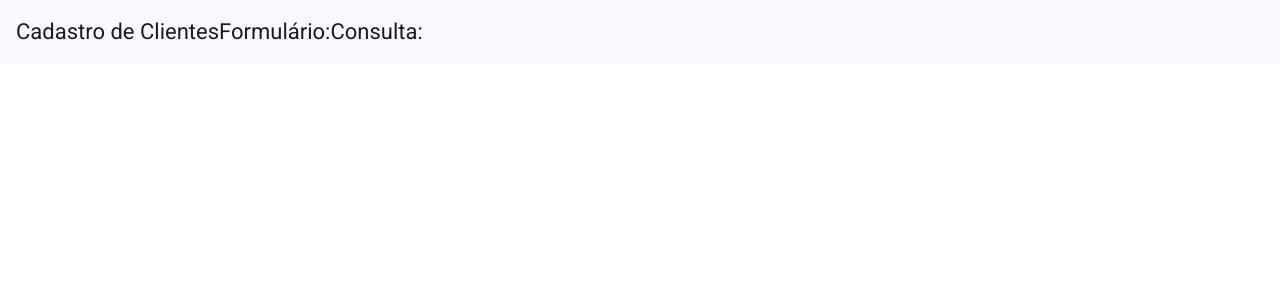
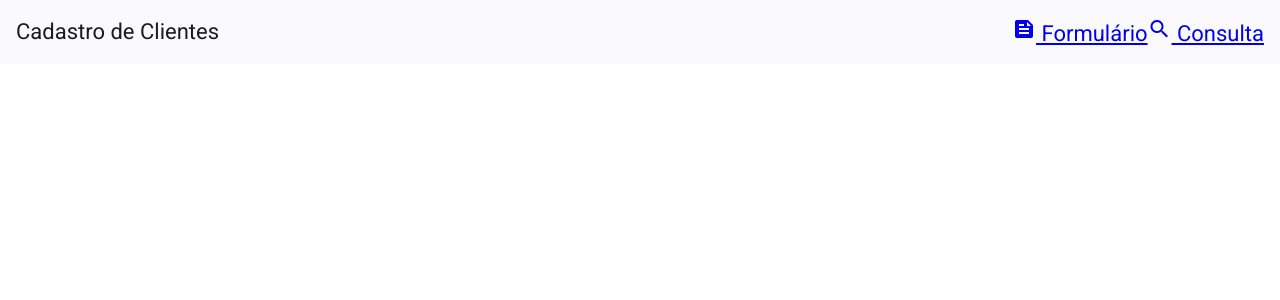
Before and after one commit to JoaoFXs/crud-angular-material, an Angular app: page / in a window 1280 px wide. Shown: the top 300 px of the page. Built offline with nearby package versions, Linux system fonts and the light colour scheme.

Commit message:
Inclusão de RouterLink e Material Icons

```diff
--- a/angular.json
+++ b/angular.json
@@ -92,7 +92,7 @@
               }
             ],
             "styles": [
-              "@angular/material/prebuilt-themes/azure-blue.css",
+              "@angular/material/prebuilt-themes/indigo-pink.css",
               "src/styles.scss"
             ],
             "scripts": []
--- a/src/app/app.component.html
+++ b/src/app/app.component.html
@@ -1,8 +1,12 @@
-<mat-toolbar color="primary">
+<mat-toolbar>
   <span>Cadastro de Clientes</span>
   <span class="spacer"></span>
-  <a>Formulário: </a>
-  <a>Consulta: </a>
+  <a routerLink="/cadastro"><!-- Utilização do routerLink junto com app routes-->
+    <mat-icon fontIcon="feed"></mat-icon>
+    Formulário </a>
+  <a routerLink="/consulta"><!-- Utilização do routerLink junto com app routes-->
+      <mat-icon fontIcon="search"></mat-icon>
+      Consulta </a>
 </mat-toolbar>
 <!-- Utilizar para que tudo que estiver em app.route.ts aparecer aqui quando selecionado na url-->
 <router-outlet></router-outlet>
--- a/src/app/app.component.scss
+++ b/src/app/app.component.scss
@@ -0,0 +1,3 @@
+.spacer{
+    flex: 1 1 auto;
+}
--- a/src/app/app.component.ts
+++ b/src/app/app.component.ts
@@ -1,9 +1,10 @@
 import { Component } from '@angular/core';
-import { RouterOutlet } from '@angular/router';
+import { RouterOutlet, RouterLink } from '@angular/router';
 import { MatToolbarModule } from '@angular/material/toolbar';
+import { MatIconModule} from '@angular/material/icon';
 @Component({
   selector: 'app-root',
-  imports: [RouterOutlet, MatToolbarModule],
+  imports: [RouterOutlet, RouterLink, MatIconModule, MatToolbarModule],
   templateUrl: './app.component.html',
   styleUrl: './app.component.scss'
 })
```
